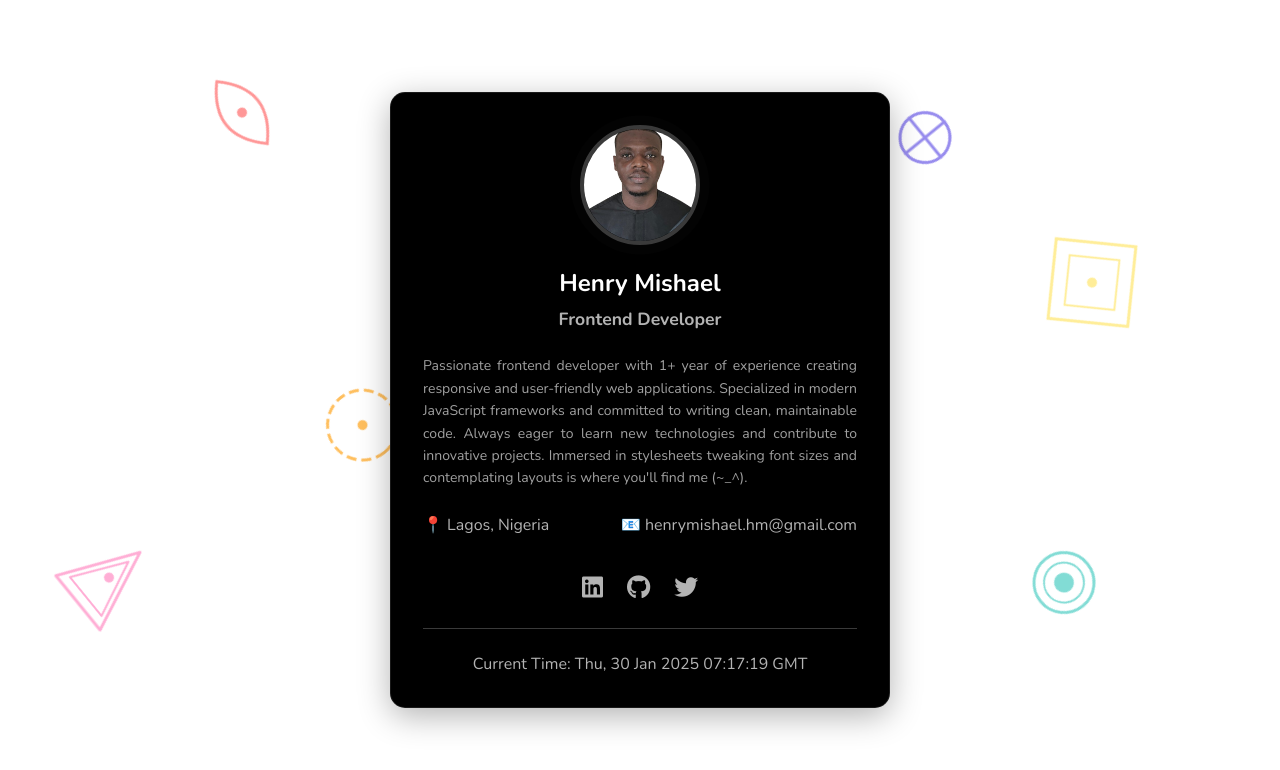
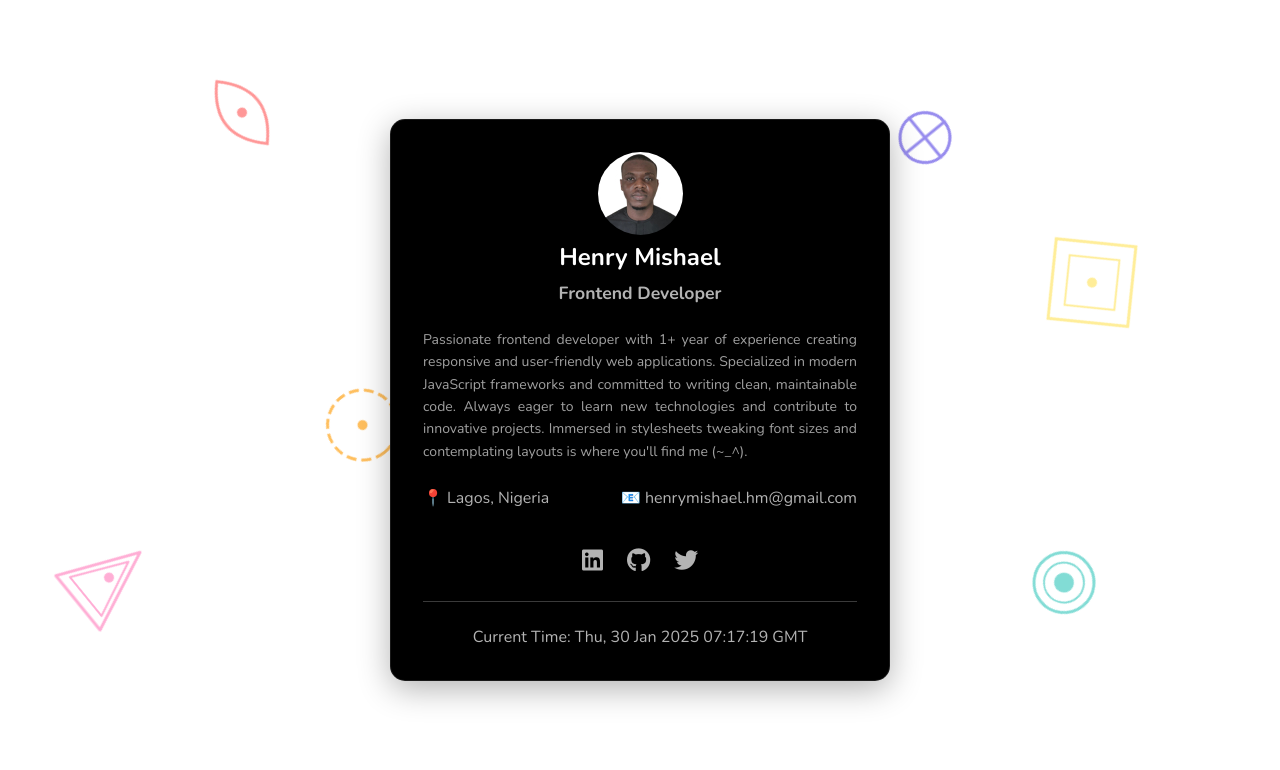
Before and after one commit to henrymishael/Hng12Task1, a plain HTML site: page index.html in a window 1280 px wide. Drawn offline with nearby package versions, Linux system fonts and the light colour scheme.

Commit message:
fixed image size

```diff
--- a/index.html
+++ b/index.html
@@ -5,7 +5,7 @@
     <meta name="viewport" content="width=device-width, initial-scale=1.0" />
     <title>Henry Mishael</title>
     <link rel="stylesheet" href="styles.css" />
-    <link rel="shortcut icon" href="/" type="image/x-icon" />
+
     <link
       href="https://cdnjs.cloudflare.com/ajax/libs/font-awesome/6.0.0/css/all.min.css"
       rel="stylesheet"
@@ -16,7 +16,6 @@
     />
   </head>
   <body>
-    <!-- Colorful Background Doodles -->
     <svg
       class="doodle"
       width="100"
@@ -136,8 +135,6 @@
         stroke-width="3"
       />
     </svg>
-
-    <!-- Additional colorful doodles -->
     <svg
       class="doodle"
       width="60"
@@ -176,12 +173,14 @@
 
     <div class="profile-card">
       <div class="profile-header">
-        <img
-          src="/mishael.png"
-          alt="Profile Picture"
-          class="profile-picture"
-          data-testid="profilePicture"
-        />
+        <div class="profilePicture-wrapper">
+          <img
+            src="/mishael.jpg"
+            alt="Profile Picture"
+            class="profile-picture"
+            data-testid="profilePicture"
+          />
+        </div>
         <h1 class="full-name" data-testid="fullName">Henry Mishael</h1>
         <h2 class="job-title" data-testid="jobTitle">Frontend Developer</h2>
       </div>
--- a/styles.css
+++ b/styles.css
@@ -59,14 +59,18 @@ body {
   margin-bottom: 1.5rem;
 }
 
-.profile-picture {
+.profilePicture-wraoper {
   width: 120px;
   height: 120px;
   border-radius: 50%;
   margin-bottom: 1rem;
-  object-fit: cover;
   border: 4px solid #3a3a3a;
   animation: pulse 2s infinite;
+  overflow: hidden;
+}
+
+.profile-picture {
+  border-radius: 50%;
 }
 
 @keyframes pulse {
```
Also changed, not shown: mishael.jpg (added), mishael.png (deleted).
